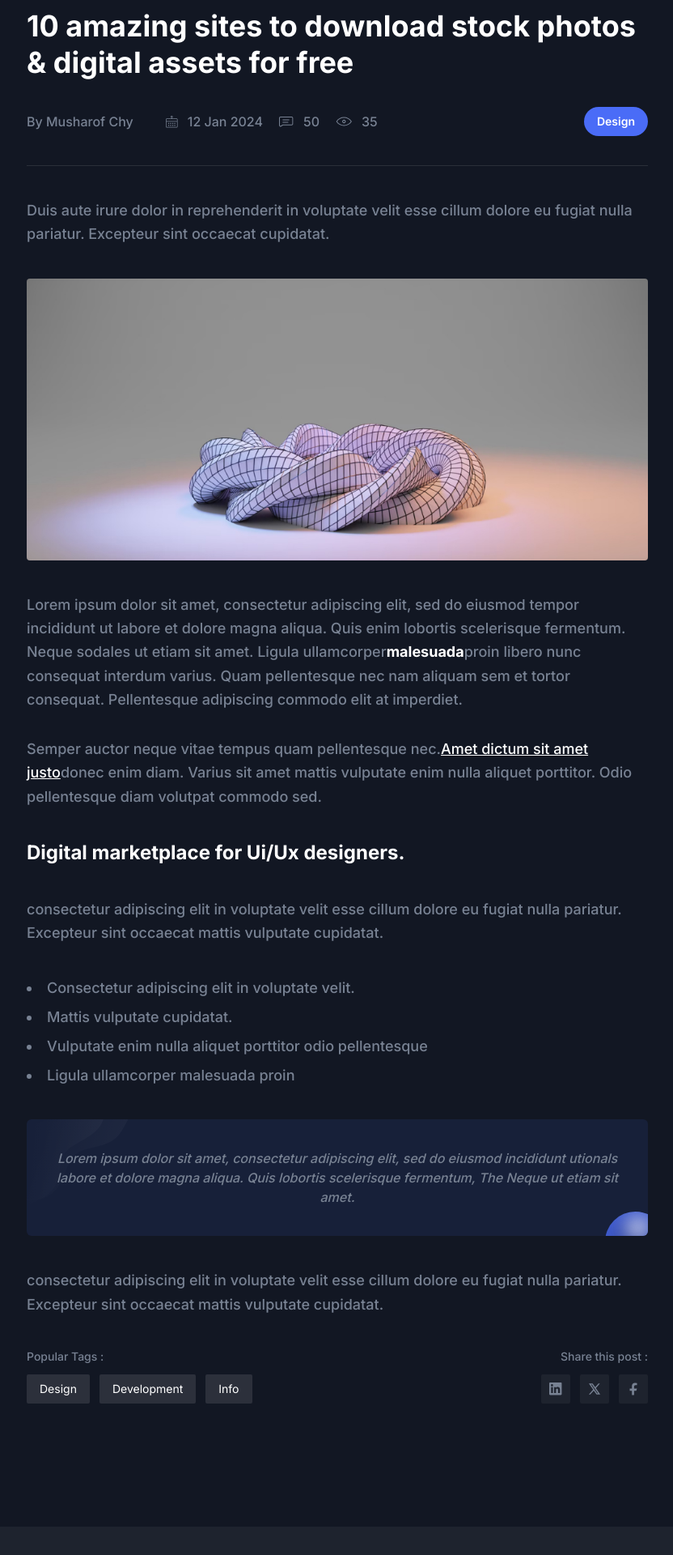
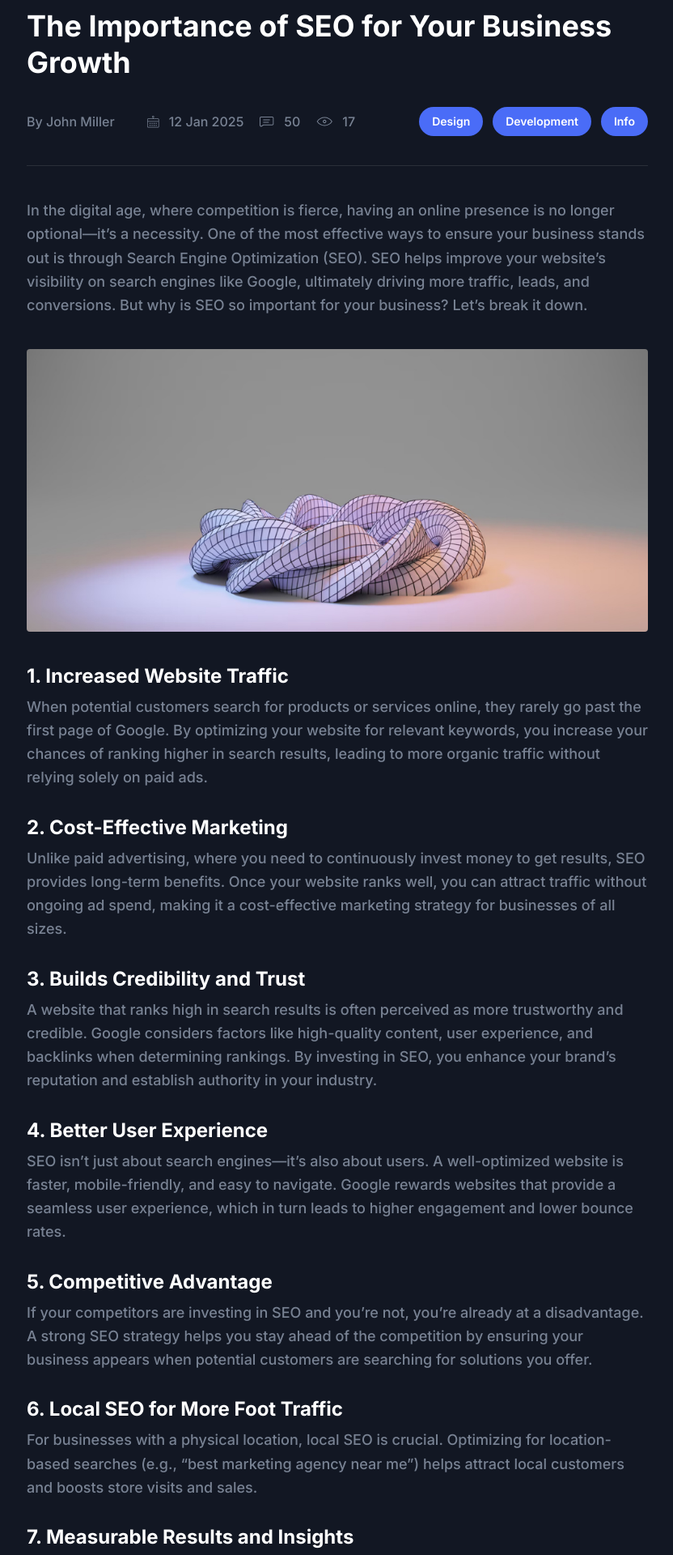
Before and after one commit to VashchenkoOleksandr/ostapec-business, a Next.js app: page /blog-details in a window 1280 px wide. Shown: the part 140-2060 px from the top of the page at 81% size, without its empty margins (223-1055 px from the left). Built offline with nearby package versions, Linux system fonts and the light colour scheme.

Commit message:
Blog content

```diff
--- a/src/app/blog-details/page.tsx
+++ b/src/app/blog-details/page.tsx
@@ -11,6 +11,19 @@ export const metadata: Metadata = {
 };
 
 const BlogDetailsPage = () => {
+  function generateIncrementingNumber() {
+    const startDate = new Date('2025-04-01T00:00:00Z');
+    const currentDate = new Date();
+    if (currentDate < startDate) {
+      return 0;
+    }
+    const timeDifference = currentDate - startDate;
+    const hoursDifference = timeDifference / (1000 * 60 * 60);
+    const increments = Math.floor(hoursDifference / 3);
+
+    return increments;
+  }
+
   return (
     <>
       <section className="pb-[120px] pt-[150px]">
@@ -19,15 +32,14 @@ const BlogDetailsPage = () => {
             <div className="w-full px-4 lg:w-8/12">
               <div>
                 <h2 className="mb-8 text-3xl font-bold leading-tight text-black dark:text-white sm:text-4xl sm:leading-tight">
-                  10 amazing sites to download stock photos & digital assets for
-                  free
+                  The Importance of SEO for Your Business Growth
                 </h2>
                 <div className="mb-10 flex flex-wrap items-center justify-between border-b border-body-color border-opacity-10 pb-4 dark:border-white dark:border-opacity-10">
                   <div className="flex flex-wrap items-center">
                     <div className="mb-5 mr-10 flex items-center">
                       <div className="w-full">
                         <span className="mb-1 text-base font-medium text-body-color">
-                          By <span>Musharof Chy</span>
+                          By <span>John Miller</span>
                         </span>
                       </div>
                     </div>
@@ -51,7 +63,7 @@ const BlogDetailsPage = () => {
                             <path d="M13.2637 3.3697H7.64754V2.58105C8.19721 2.43765 8.62738 1.91189 8.62738 1.31442C8.62738 0.597464 8.02992 0 7.28906 0C6.54821 0 5.95074 0.597464 5.95074 1.31442C5.95074 1.91189 6.35702 2.41376 6.93058 2.58105V3.3697H1.31442C0.597464 3.3697 0 3.96716 0 4.68412V13.2637C0 13.9807 0.597464 14.5781 1.31442 14.5781H13.2637C13.9807 14.5781 14.5781 13.9807 14.5781 13.2637V4.68412C14.5781 3.96716 13.9807 3.3697 13.2637 3.3697ZM6.6677 1.31442C6.6677 0.979841 6.93058 0.716957 7.28906 0.716957C7.62364 0.716957 7.91042 0.979841 7.91042 1.31442C7.91042 1.649 7.64754 1.91189 7.28906 1.91189C6.95448 1.91189 6.6677 1.6251 6.6677 1.31442ZM1.31442 4.08665H13.2637C13.5983 4.08665 13.8612 4.34954 13.8612 4.68412V6.45261H0.716957V4.68412C0.716957 4.34954 0.979841 4.08665 1.31442 4.08665ZM13.2637 13.8612H1.31442C0.979841 13.8612 0.716957 13.5983 0.716957 13.2637V7.16957H13.8612V13.2637C13.8612 13.5983 13.5983 13.8612 13.2637 13.8612Z" />
                           </svg>
                         </span>
-                        12 Jan 2024
+                        12 Jan 2025
                       </p>
                       <p className="mr-5 flex items-center text-base font-medium text-body-color">
                         <span className="mr-3">
@@ -80,24 +92,34 @@ const BlogDetailsPage = () => {
                             <path d="M19.7559 5.625C17.6934 2.375 14.1309 0.4375 10.2559 0.4375C6.38086 0.4375 2.81836 2.375 0.755859 5.625C0.630859 5.84375 0.630859 6.125 0.755859 6.34375C2.81836 9.59375 6.38086 11.5312 10.2559 11.5312C14.1309 11.5312 17.6934 9.59375 19.7559 6.34375C19.9121 6.125 19.9121 5.84375 19.7559 5.625ZM10.2559 10.4375C6.84961 10.4375 3.69336 8.78125 1.81836 5.96875C3.69336 3.1875 6.84961 1.53125 10.2559 1.53125C13.6621 1.53125 16.8184 3.1875 18.6934 5.96875C16.8184 8.78125 13.6621 10.4375 10.2559 10.4375Z" />
                           </svg>
                         </span>
-                        35
+                        {generateIncrementingNumber()}
                       </p>
                     </div>
                   </div>
-                  <div className="mb-5">
+                  <div className="mb-5 flex gap-3">
                     <a
                       href="#0"
                       className="inline-flex items-center justify-center rounded-full bg-primary px-4 py-2 text-sm font-semibold text-white"
                     >
                       Design
                     </a>
+                    <a
+                      href="#0"
+                      className="inline-flex items-center justify-center rounded-full bg-primary px-4 py-2 text-sm font-semibold text-white"
+                    >
+                      Development
+                    </a>
+                    <a
+                      href="#0"
+                      className="inline-flex items-center justify-center rounded-full bg-primary px-4 py-2 text-sm font-semibold text-white"
+                    >
+                      Info
+                    </a>
                   </div>
                 </div>
                 <div>
                   <p className="mb-10 text-base font-medium leading-relaxed text-body-color sm:text-lg sm:leading-relaxed lg:text-base lg:leading-relaxed xl:text-lg xl:leading-relaxed">
-                    Duis aute irure dolor in reprehenderit in voluptate velit
-                    esse cillum dolore eu fugiat nulla pariatur. Excepteur sint
-                    occaecat cupidatat.
+                    In the digital age, where competition is fierce, having an online presence is no longer optional—it’s a necessity. One of the most effective ways to ensure your business stands out is through Search Engine Optimization (SEO). SEO helps improve your website’s visibility on search engines like Google, ultimately driving more traffic, leads, and conversions. But why is SEO so important for your business? Let’s break it down.
                   </p>
                   <div className="mb-10 w-full overflow-hidden rounded">
                     <div className="relative aspect-[97/60] w-full sm:aspect-[97/44]">
@@ -109,55 +131,85 @@ const BlogDetailsPage = () => {
                       />
                     </div>
                   </div>
+                  <h3 className={"mb-2 text-2xl font-bold leading-tight text-black dark:text-white sm:leading-tight"}>
+                    1. Increased Website Traffic
+                  </h3>
                   <p className="mb-8 text-base font-medium leading-relaxed text-body-color sm:text-lg sm:leading-relaxed lg:text-base lg:leading-relaxed xl:text-lg xl:leading-relaxed">
-                    Lorem ipsum dolor sit amet, consectetur adipiscing elit, sed
-                    do eiusmod tempor incididunt ut labore et dolore magna
-                    aliqua. Quis enim lobortis scelerisque fermentum. Neque
-                    sodales ut etiam sit amet. Ligula ullamcorper
-                    <strong className="text-primary dark:text-white">
-                      malesuada
-                    </strong>
-                    proin libero nunc consequat interdum varius. Quam
-                    pellentesque nec nam aliquam sem et tortor consequat.
-                    Pellentesque adipiscing commodo elit at imperdiet.
+                    When potential customers search for products or services online, they rarely go past the first page of Google. By optimizing your website for relevant keywords, you increase your chances of ranking higher in search results, leading to more organic traffic without relying solely on paid ads.
                   </p>
-                  <p className="mb-10 text-base font-medium leading-relaxed text-body-color sm:text-lg sm:leading-relaxed lg:text-base lg:leading-relaxed xl:text-lg xl:leading-relaxed">
-                    Semper auctor neque vitae tempus quam pellentesque nec.
-                    <span className="text-primary underline dark:text-white">
-                      Amet dictum sit amet justo
-                    </span>
-                    donec enim diam. Varius sit amet mattis vulputate enim nulla
-                    aliquet porttitor. Odio pellentesque diam volutpat commodo
-                    sed.
+
+                  <h3 className={"mb-2 text-2xl font-bold leading-tight text-black dark:text-white sm:leading-tight"}>
+                    2. Cost-Effective Marketing
+                    </h3>
+                  <p className="mb-8 text-base font-medium leading-relaxed text-body-color sm:text-lg sm:leading-relaxed lg:text-base lg:leading-relaxed xl:text-lg xl:leading-relaxed">
+                  Unlike paid advertising, where you need to continuously invest money to get results, SEO provides long-term benefits. Once your website ranks well, you can attract traffic without ongoing ad spend, making it a cost-effective marketing strategy for businesses of all sizes.
                   </p>
+                  <h3 className={"mb-2 text-2xl font-bold leading-tight text-black dark:text-white sm:leading-tight"}>
+                    3. Builds Credibility and Trust
+                  </h3>
+                  <p className="mb-8 text-base font-medium leading-relaxed text-body-color sm:text-lg sm:leading-relaxed lg:text-base lg:leading-relaxed xl:text-lg xl:leading-relaxed">
+                    A website that ranks high in search results is often perceived as more trustworthy and credible. Google considers factors like high-quality content, user experience, and backlinks when determining rankings. By investing in SEO, you enhance your brand’s reputation and establish authority in your industry.
+                  </p>
+
+                  <h3 className={"mb-2 text-2xl font-bold leading-tight text-black dark:text-white sm:leading-tight"}>
+                    4. Better User Experience
+                  </h3>
+                  <p className="mb-8 text-base font-medium leading-relaxed text-body-color sm:text-lg sm:leading-relaxed lg:text-base lg:leading-relaxed xl:text-lg xl:leading-relaxed">
+                    SEO isn’t just about search engines—it’s also about users. A well-optimized website is faster, mobile-friendly, and easy to navigate. Google rewards websites that provide a seamless user experience, which in turn leads to higher engagement and lower bounce rates.
+                  </p>
+
+                  <h3 className={"mb-2 text-2xl font-bold leading-tight text-black dark:text-white sm:leading-tight"}>
+                    5. Competitive Advantage
+                  </h3>
+                  <p className="mb-8 text-base font-medium leading-relaxed text-body-color sm:text-lg sm:leading-relaxed lg:text-base lg:leading-relaxed xl:text-lg xl:leading-relaxed">
+                    If your competitors are investing in SEO and you’re not, you’re already at a disadvantage. A strong SEO strategy helps you stay ahead of the competition by ensuring your business appears when potential customers are searching for solutions you offer.
+                  </p>
+
+                  <h3 className={"mb-2 text-2xl font-bold leading-tight text-black dark:text-white sm:leading-tight"}>
+                    6. Local SEO for More Foot Traffic
+                  </h3>
+                  <p className="mb-8 text-base font-medium leading-relaxed text-body-color sm:text-lg sm:leading-relaxed lg:text-base lg:leading-relaxed xl:text-lg xl:leading-relaxed">
+                    For businesses with a physical location, local SEO is crucial. Optimizing for location-based searches (e.g., “best marketing agency near me”) helps attract local customers and boosts store visits and sales.
+                  </p>
+
+                  <h3 className={"mb-2 text-2xl font-bold leading-tight text-black dark:text-white sm:leading-tight"}>
+                    7. Measurable Results and Insights
+                  </h3>
+                  <p className="mb-8 text-base font-medium leading-relaxed text-body-color sm:text-lg sm:leading-relaxed lg:text-base lg:leading-relaxed xl:text-lg xl:leading-relaxed">
+                    With tools like Google Analytics, SEO efforts can be tracked and measured. You can see which keywords bring the most traffic, how users interact with your site, and adjust strategies accordingly for even better results.
+                  </p>
+
+                  <h3 className={"mb-2 text-2xl font-bold leading-tight text-black dark:text-white sm:leading-tight"}>
+                    Conclusion
+                  </h3>
+                  <p className="mb-8 text-base font-medium leading-relaxed text-body-color sm:text-lg sm:leading-relaxed lg:text-base lg:leading-relaxed xl:text-lg xl:leading-relaxed">
+                    SEO is no longer an option—it’s a fundamental part of any successful digital marketing strategy. Whether you’re a startup or an established enterprise, investing in SEO will help your business gain visibility, attract customers, and stay competitive in an ever-evolving digital world.
+                  </p>
+                  <p className="mb-8 text-base font-medium leading-relaxed text-body-color sm:text-lg sm:leading-relaxed lg:text-base lg:leading-relaxed xl:text-lg xl:leading-relaxed">
+                    If you haven’t already started optimizing your website for search engines, now is the time to take action. The sooner you invest in SEO, the faster you’ll see long-term, sustainable growth for your business.
+                  </p>
+
                   <h3 className="font-xl mb-10 font-bold leading-tight text-black dark:text-white sm:text-2xl sm:leading-tight lg:text-xl lg:leading-tight xl:text-2xl xl:leading-tight">
-                    Digital marketplace for Ui/Ux designers.
+                    Additional Insights and Recommendations
                   </h3>
                   <p className="mb-10 text-base font-medium leading-relaxed text-body-color sm:text-lg sm:leading-relaxed lg:text-base lg:leading-relaxed xl:text-lg xl:leading-relaxed">
-                    consectetur adipiscing elit in voluptate velit esse cillum
-                    dolore eu fugiat nulla pariatur. Excepteur sint occaecat
-                    mattis vulputate cupidatat.
+                    Implementing these strategies will help improve your website's visibility, enhance user experience, and drive long-term business growth.
                   </p>
                   <ul className="mb-10 list-inside list-disc text-body-color">
-                    <li className="mb-2 text-base font-medium text-body-color sm:text-lg lg:text-base xl:text-lg">
-                      Consectetur adipiscing elit in voluptate velit.
-                    </li>
-                    <li className="mb-2 text-base font-medium text-body-color sm:text-lg lg:text-base xl:text-lg">
-                      Mattis vulputate cupidatat.
-                    </li>
-                    <li className="mb-2 text-base font-medium text-body-color sm:text-lg lg:text-base xl:text-lg">
-                      Vulputate enim nulla aliquet porttitor odio pellentesque
-                    </li>
-                    <li className="mb-2 text-base font-medium text-body-color sm:text-lg lg:text-base xl:text-lg">
-                      Ligula ullamcorper malesuada proin
-                    </li>
+                    <li className="mb-2 text-base font-medium text-body-color sm:text-lg lg:text-base xl:text-lg">Digital marketplace for UI/UX designers.</li>
+                    <li className="mb-2 text-base font-medium text-body-color sm:text-lg lg:text-base xl:text-lg">Consectetur adipiscing elit in voluptate velit.</li>
+                    <li className="mb-2 text-base font-medium text-body-color sm:text-lg lg:text-base xl:text-lg">Mattis vulputate cupidatat.</li>
+                    <li className="mb-2 text-base font-medium text-body-color sm:text-lg lg:text-base xl:text-lg">Vulputate enim nulla aliquet porttitor odio pellentesque.</li>
+                    <li className="mb-2 text-base font-medium text-body-color sm:text-lg lg:text-base xl:text-lg">Ligula ullamcorper malesuada proin.</li>
+                    <li className="mb-2 text-base font-medium text-body-color sm:text-lg lg:text-base xl:text-lg">Consistent content updates improve rankings over time.</li>
+                    <li className="mb-2 text-base font-medium text-body-color sm:text-lg lg:text-base xl:text-lg">Mobile optimization is crucial for better user engagement.</li>
+                    <li className="mb-2 text-base font-medium text-body-color sm:text-lg lg:text-base xl:text-lg">High-quality backlinks enhance domain authority.</li>
+                    <li className="mb-2 text-base font-medium text-body-color sm:text-lg lg:text-base xl:text-lg">SEO is a long-term investment, not a quick fix.</li>
+                    <li className="mb-2 text-base font-medium text-body-color sm:text-lg lg:text-base xl:text-lg">Regular performance tracking helps refine strategies.</li>
                   </ul>
                   <div className="relative z-10 mb-10 overflow-hidden rounded-md bg-primary bg-opacity-10 p-8 md:p-9 lg:p-8 xl:p-9">
                     <p className="text-center text-base font-medium italic text-body-color">
-                      Lorem ipsum dolor sit amet, consectetur adipiscing elit,
-                      sed do eiusmod incididunt utionals labore et dolore magna
-                      aliqua. Quis lobortis scelerisque fermentum, The Neque ut
-                      etiam sit amet.
+                      Investing in SEO is essential for improving visibility, building trust, and staying competitive in the digital landscape. By optimizing content, enhancing user experience, and leveraging data-driven insights, businesses can achieve sustainable growth and long-term success.
                     </p>
                     <span className="absolute left-0 top-0 z-[-1]">
                       <svg
@@ -301,9 +353,7 @@ const BlogDetailsPage = () => {
                     </span>
                   </div>
                   <p className="mb-10 text-base font-medium leading-relaxed text-body-color sm:text-lg sm:leading-relaxed lg:text-base lg:leading-relaxed xl:text-lg xl:leading-relaxed">
-                    consectetur adipiscing elit in voluptate velit esse cillum
-                    dolore eu fugiat nulla pariatur. Excepteur sint occaecat
-                    mattis vulputate cupidatat.
+                    Start optimizing your website today with Ostapets Web Services Ltd and gain a competitive edge in your industry. Take action now and watch your business grow with the power of SEO.
                   </p>
                   <div className="items-center justify-between sm:flex">
                     <div className="mb-5">
--- a/src/components/Blog/blogData.tsx
+++ b/src/components/Blog/blogData.tsx
@@ -26,7 +26,7 @@ const blogData: Blog[] = [
       image: "/images/blog/author-02.png",
       designation: "Graphic Designer",
     },
-    tags: ["computer"],
+    tags: ["Design"],
     publishDate: "2025",
   },
   {
@@ -40,7 +40,7 @@ const blogData: Blog[] = [
       image: "/images/blog/author-03.png",
       designation: "Web Developer",
     },
-    tags: ["design"],
+    tags: ["Development"],
     publishDate: "2025",
   },
 ];
--- a/src/components/Pricing/PricingBox.tsx
+++ b/src/components/Pricing/PricingBox.tsx
@@ -19,11 +19,6 @@ const PricingBox = (props: {
           </h4>
         </div>
         <p className="mb-7 text-base text-body-color">{subtitle}</p>
-        <div className="mb-8 border-b border-body-color border-opacity-10 pb-8 dark:border-white dark:border-opacity-10">
-          <button className="flex w-full items-center justify-center rounded-sm bg-primary p-3 text-base font-semibold text-white transition duration-300 ease-in-out hover:bg-opacity-80 hover:shadow-signUp">
-            Start Free Trial
-          </button>
-        </div>
         <div>{children}</div>
         <div className="absolute bottom-0 right-0 z-[-1]">
           <svg
```
Also changed, not shown: src/components/Contact/index.tsx (+3 -7 lines), src/components/Pricing/index.tsx (+9 -1 lines), public/images/logo/logo.svg.
